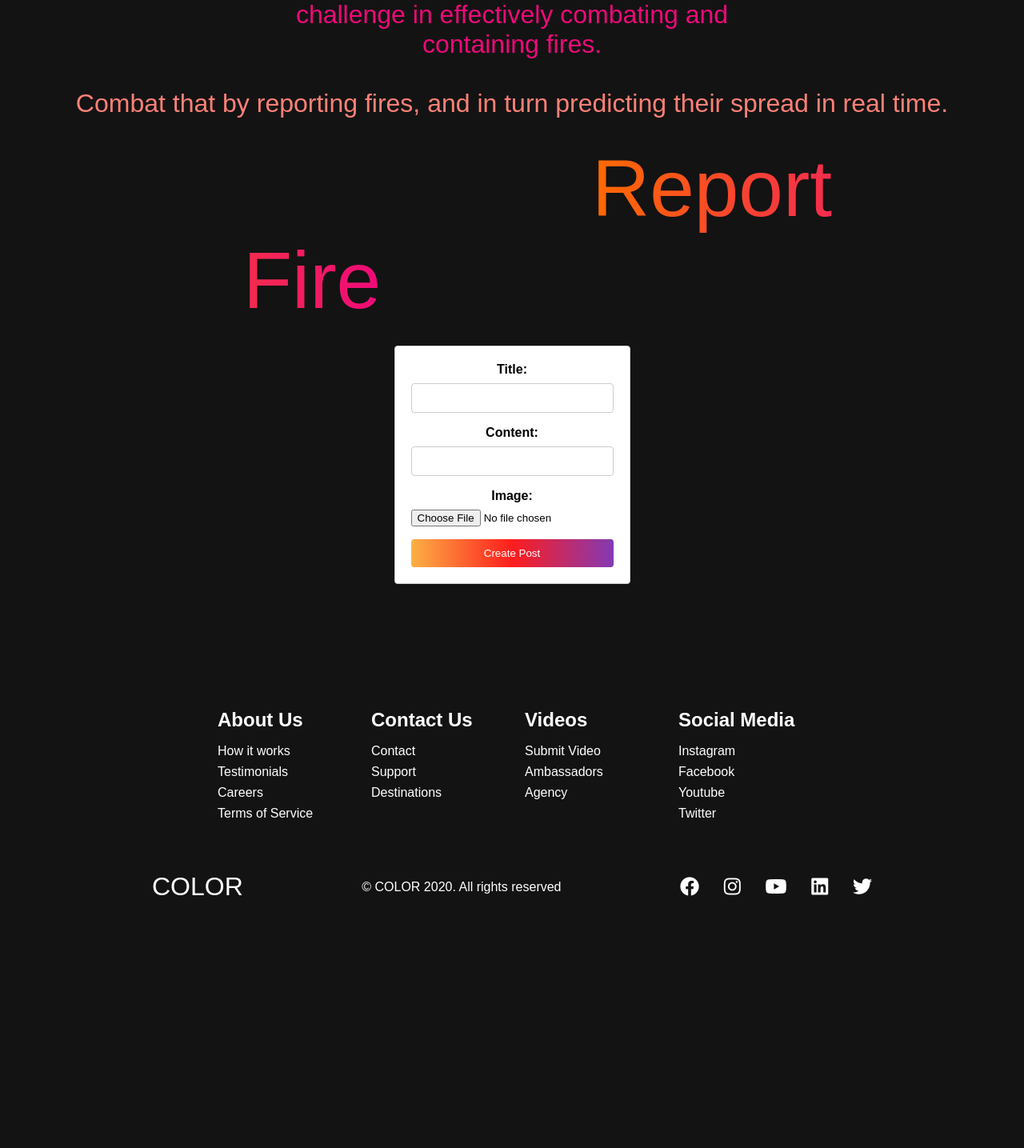
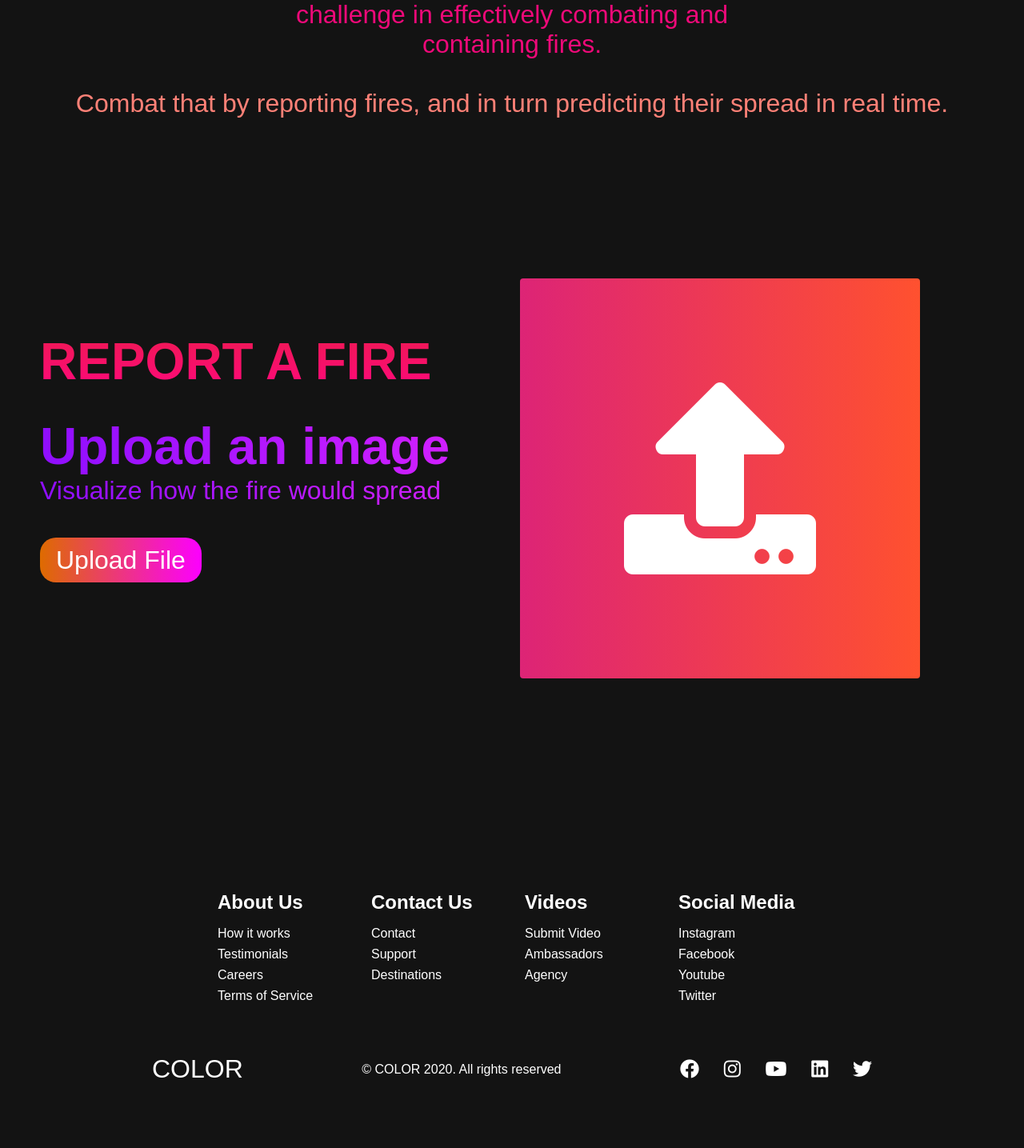
Before and after one commit to krizh-p/Fireline, a Django app: page /map/live in a window 1280 px wide. Shown: the part 619-2054 px from the top of the page at 80% size. Before the commit the page ends 1739 px from the top, so only its background shows below. Run offline with Django 4.2, Linux system fonts and the light colour scheme; some libraries are stand-ins or nearby versions.

Commit message:
fixing UI of userUpload

```diff
--- a/fireline/home/static/home/styles.css
+++ b/fireline/home/static/home/styles.css
@@ -641,9 +641,9 @@
   }
 
   .footer__wrapper {
-    display: grid;
-    grid-template-columns: 1fr 1fr 1fr 1fr;
-    grid-template-rows: 1fr;
+    display: flexbox;
+    /* grid-template-columns: 1fr 1fr 1fr 1fr; */
+    /* grid-template-rows: 1fr; */
     justify-content: center;
     padding-left: 50px;
   }
--- a/fireline/map/static/map/styles.css
+++ b/fireline/map/static/map/styles.css
@@ -731,57 +731,141 @@
 }
 
 
-/* Style form and form inputs */
-form {
-  display: flex;
-  flex-direction: column;
-  max-width: 400px;
-  margin: 0 auto;
+/* Add this CSS to your existing stylesheet or create a new one */
+/* .drop-zone {
+  border: 2px dashed #ccc;
   padding: 20px;
-  background-color: #fff;
-  border: 1px solid #ccc;
-  border-radius: 4px;
-  box-shadow: 0 2px 4px rgba(0, 0, 0, 0.1);
+  cursor: pointer;
+  text-align: center;
 }
 
-label {
-  margin-bottom: 8px;
-  font-weight: bold;
+.drop-zone p {
+  margin-bottom: 10px;
+} */
+
+/* Add this CSS to your existing stylesheet or create a new one */
+.drop-zone {
+  background-color: #131313;
+  border: 2px dashed #ff8177;
+  padding: 20px;
+  cursor: pointer;
+  text-align: center;
+  color: #ff8177; /* Text color */
+  font-size: 16px;
 }
 
-input[type="text"],
-input[type="password"],
-textarea {
-  margin-bottom: 16px;
-  padding: 10px;
-  border: 1px solid #ccc;
-  border-radius: 4px;
+.drop-zone p {
+  margin-bottom: 10px;
 }
 
-input[type="file"] {
-  margin-bottom: 16px;
+
+.main {
+  background-color: #131313;
+  padding: 10rem 0;
 }
 
-button {
-  padding: 10px 20px;
-  background-color: #833ab4;
-  background-image: linear-gradient(to right, #fcb045, #fd1d1d, #833ab4);
-  color: #fff;
-  border: none;
-  border-radius: 4px;
-  cursor: pointer;
-  transition: background-color 0.3s ease;
+.main__container {
+  display: flexbox;
+  /* grid-template-columns: 1fr 1fr; */
+  align-items: center;
+  justify-content: center;
+  margin: 0 auto;
+  height: 90%;
+  z-index: 1;
+  width: 100%;
+  /* max-width: 1300px; */
+  padding: 0 50px;
 }
 
-button:hover {
-  background-color: #9518fc;
+.main__content {
+  color: #fff;
+  width: 100%;
 }
 
-/* Center the form vertically and horizontally */
-.form-container {
-  display: flex;
-  justify-content: center;
-  align-items: center;
-  min-height: 100vh;
-  background: #131313;
+.main__content h1 {
+  font-size: 4rem;
+  background-color: #fe3b6f;
+  background-image: linear-gradient(to top, #ff087b 0%, #ed1a52 100%);
+  background-size: 100%;
+  -webkit-background-clip: text;
+  -moz-background-clip: text;
+  -webkit-text-fill-color: transparent;
+  -moz-text-fill-color: transparent;
+  text-transform: uppercase;
+  margin-bottom: 32px;
 }
+
+.main__content h2 {
+  font-size: 4rem;
+  background: #ff8177;
+  background: -webkit-linear-gradient(
+      to right,
+      #9114ff,
+      #da22ff
+  ); /* Chrome 10-25, Safari 5.1-6 */
+  background: linear-gradient(
+      to right,
+      #8f0eff,
+      #da22ff
+  ); /* W3C, IE 10+/ Edge, Firefox 16+, Chrome 26+, Opera 12+, Safari 7+ */
+  background-size: 100%;
+  -webkit-background-clip: text;
+  -moz-background-clip: text;
+  -webkit-text-fill-color: transparent;
+  -moz-text-fill-color: transparent;
+}
+
+.main__content p {
+  font-size: 2rem;
+  background: #ff8177;
+  background: -webkit-linear-gradient(
+      to right,
+      #9114ff,
+      #da22ff
+  ); /* Chrome 10-25, Safari 5.1-6 */
+  background: linear-gradient(
+      to right,
+      #8f0eff,
+      #da22ff
+  ); /* W3C, IE 10+/ Edge, Firefox 16+, Chrome 26+, Opera 12+, Safari 7+ */
+  background-size: 100%;
+  -webkit-background-clip: text;
+  -moz-background-clip: text;
+  -webkit-text-fill-color: transparent;
+  -moz-text-fill-color: transparent;
+}
+
+.file-upload {
+  height: 100px;
+  position: relative;
+  display: inline-block;
+  margin-top: 50px;
+}
+
+.custom-button {
+  background-image: linear-gradient(to right, #de6b00 0%, #fc00ff 100%);
+  color: white;
+  padding: 10px 20px;
+  border-radius: 20px;
+  cursor: pointer;
+}
+
+.hidden-input {
+  position: absolute;
+  top: 0;
+  left: 0;
+  opacity: 0;
+  width: 100%;
+  height: 100%;
+  cursor: pointer;
+}
+
+#card-2 {
+  background: #ff512f;
+  background: -webkit-linear-gradient(to right, #dd2476, #ff512f);
+  background: linear-gradient(to right, #dd2476, #ff512f);
+}
+
+.fa-upload {
+  font-size: 15rem;
+}
--- a/fireline/map/templates/map/live.html
+++ b/fireline/map/templates/map/live.html
@@ -7,6 +7,34 @@
     integrity="sha256-p4NxAoJBhIIN+hmNHrzRCf9tD/miZyoHS5obTRR9BMY=" crossorigin="" />
 <script src="https://unpkg.com/leaflet@1.9.4/dist/leaflet.js"
     integrity="sha256-20nQCchB9co0qIjJZRGuk2/Z9VM+kNiyxNV1lvTlZBo=" crossorigin=""></script>
+<script>
+    // Add this JavaScript code to your existing script.js or create a new one
+    const imageDropZone = document.getElementById('imageDropZone');
+    const imageInput = document.getElementById('id_image');
+
+    imageDropZone.addEventListener('dragover', (e) => {
+        e.preventDefault();
+        imageDropZone.classList.add('dragover');
+    });
+
+    imageDropZone.addEventListener('dragleave', () => {
+        imageDropZone.classList.remove('dragover');
+    });
+
+    imageDropZone.addEventListener('drop', (e) => {
+        e.preventDefault();
+        imageDropZone.classList.remove('dragover');
+
+        const files = e.dataTransfer.files;
+        imageInput.files = files;
+    });
+
+    imageInput.addEventListener('change', () => {
+        const files = imageInput.files;
+        // You can also handle the selected file here if needed
+    });
+
+</script>
 {% endblock %}
 
 <!-- Inside head -->
@@ -37,19 +65,48 @@
     </p>
     </p>
 
+</div>
 
-    <div class="hero__container" style="background-color: #131313; max-width: 100vw;">
-        <div class="hero__heading">
-            <span style="margin: 5em;">Report Fire</span>
+<!-- <div class="hero__container" style="background-color: #131313; max-width: 100vw;">
+    <div class="hero__heading">
+        <span style="margin: 5em;">Report Fire</span>
+    </div>
+    <form action="{% url 'map:new' %}" method="post" enctype="multipart/form-data">
+        {% csrf_token %}
+        {{ form.title.label_tag }}
+        {{ form.title }}
+        {{ form.content.label_tag }}
+        {{ form.content }}
+
+        <div class="drop-zone" id="imageDropZone">
+            <p>Drag &amp; Drop an image here or click to select</p>
+            {{ form.image }}
         </div>
-        <form action="{% url 'map:new' %}" method="post">
-            {% csrf_token %}
 
-            {{form}}
+        <button type="submit">Create Post</button>
+    </form>
 
-            <button type="submit">Create Post</button>
-        </form>
+</div> -->
+<!-- Features Section -->
+<div class="main" id="sign-up">
+    <div class="main__container">
+        <div class="main__content">
+            <h1>Report a fire</h1>
+            <h2>Upload an image</h2>
+            <p>Visualize how the fire would spread</p>
+            <div class="file-upload">
+                <form>
+                    {% csrf_token %}
+                    <label for="file-input" class="custom-button" style="font-size: 2em;">Upload File</label>
+                    <input type="file" id="file-input" class="hidden-input" style="size: 51em;">
+                </form>
+            </div>
+        </div>
+        <div class="main__img--container">
+            <div class="main__img--card" id="card-2">
+                <i class="fas fa-solid fa-upload"></i>
+            </div>
+        </div>
     </div>
 </div>
-
 {% endblock %}
```
